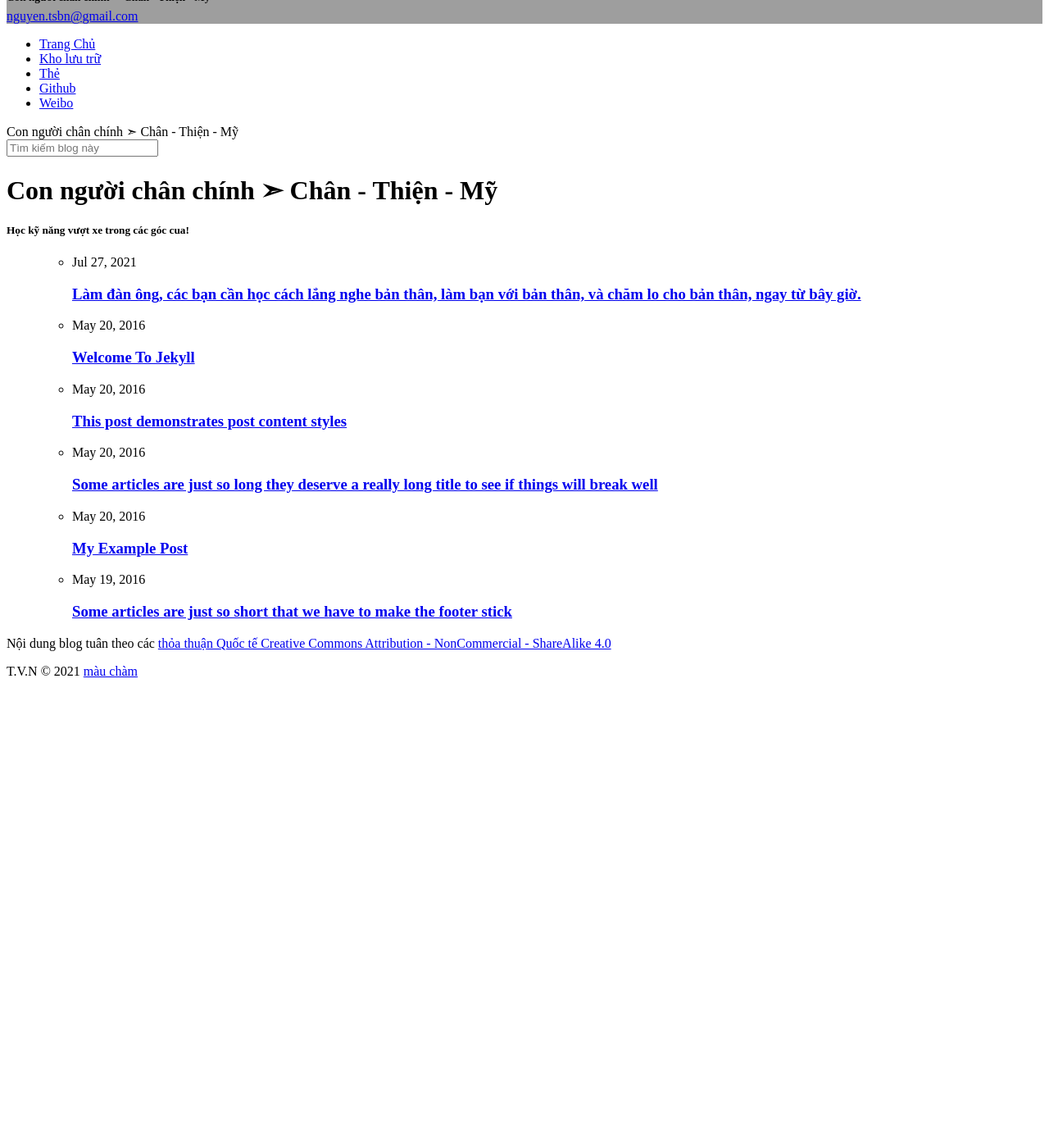
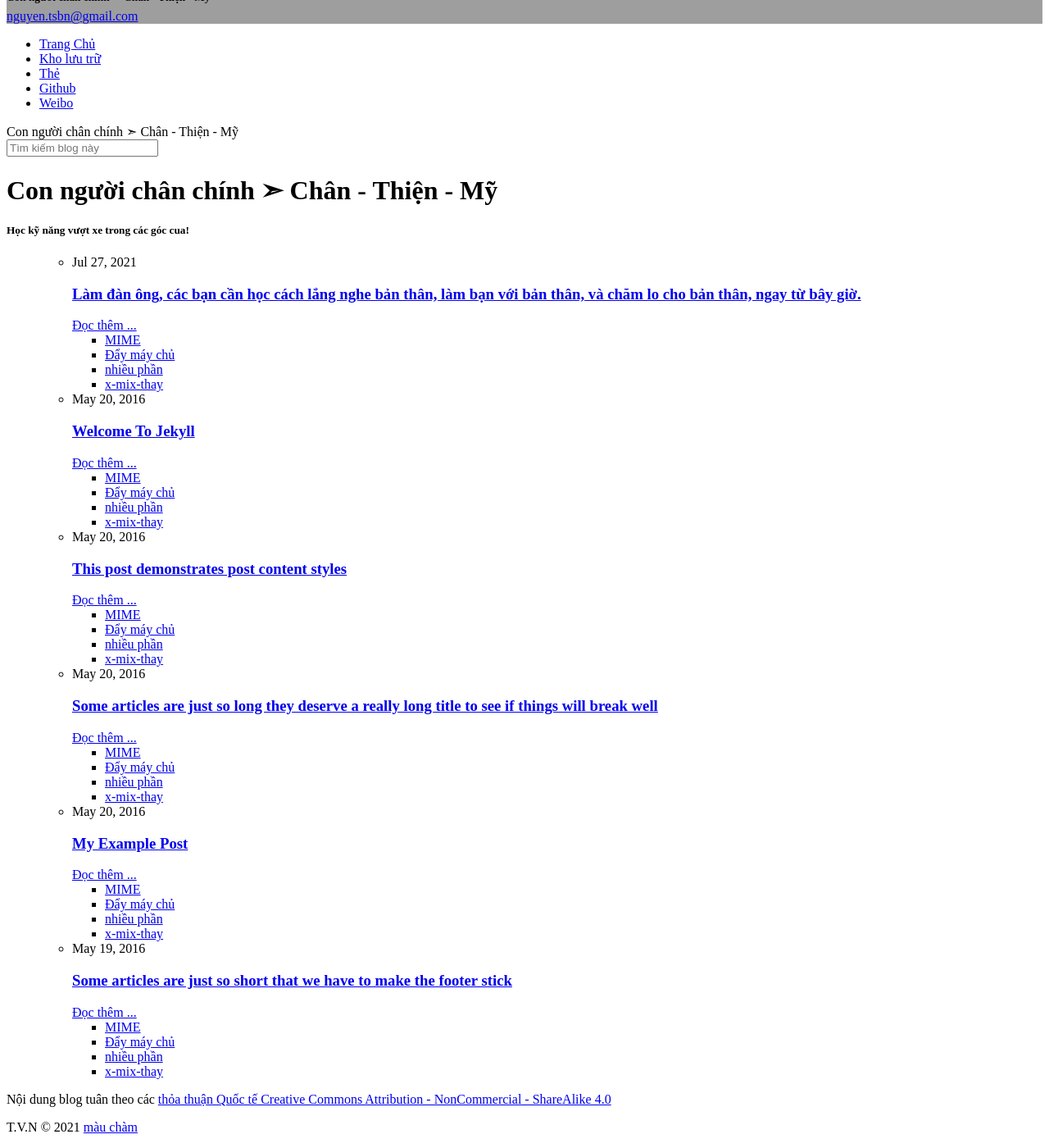
Before and after one commit to tranvietnguyen/blog, a Jekyll site: the page built from index.md, in a window 1280 px wide and 1400 px high, scrolled down 362 px. Shown: the whole window at 82% size. Built offline with Jekyll 4.4.1, drawn with Linux system fonts in a browser that asks for light colours; comment, search, counter and statistics services are not loaded; before the commit the page ends 1206 px from its top, so only the background shows below that.

Commit message:
sua lạilít bai viet

```diff
--- a/_layouts/home.html
+++ b/_layouts/home.html
@@ -21,7 +21,49 @@ layout: default
     {%- if page.list_title -%}
       <h2 class="post-list-heading">{{ page.list_title }}</h2>
     {%- endif -%}
-    <ul class="post-list">
+<!--mới nè-->
+<ul class="post-list">
+  {%- assign date_format = site.minima.date_format | default: "%b %-d, %Y" -%}
+      {%- for post in posts -%}
+  <li class="post-list-item fade in">
+    <article class="article-card article-type-post" itemprop="blogPost">
+      <div class="post-meta">
+        <time class="post-time" title="{{ post.date | date: date_format }}" datetime="{{ post.date | date: date_format }}" itemprop="datePublished">{{ post.date | date: date_format }}
+        </time>
+      </div>
+    <h3 class="post-title" itemprop="name"><a class="post-title-link" href="{{ post.url | relative_url }}">{{ post.title | escape }}</a></h3>
+  <div class="post-content" id="post-content" itemprop="postContent">
+    {%- if site.show_excerpts -%}
+          {{ post.excerpt }}
+    {%- endif -%}
+        <a href="{{ post.url | relative_url }}" class="post-more waves-effect waves-button">Đọc thêm ...</a>
+  </div>
+  <div class="post-footer">
+    <ul class="article-tag-list">
+      <li class="article-tag-list-item">
+        <a class="article-tag-list-link waves-effect waves-button" href="/tags/MIME/">MIME
+        </a>
+      </li>
+      <li class="article-tag-list-item">
+        <a class="article-tag-list-link waves-effect waves-button" href="/tags/Server-Push/">Đẩy máy chủ
+        </a>
+      </li>
+      <li class="article-tag-list-item">
+        <a class="article-tag-list-link waves-effect waves-button" href="/tags/multipart/">nhiều phần
+        </a>
+      </li>
+      <li class="article-tag-list-item">
+        <a class="article-tag-list-link waves-effect waves-button" href="/tags/x-mixed-replace/">x-mix-thay
+        </a>
+      </li>
+    </ul>
+  </div>
+    </article>
+  </li>
+      {%- endfor -%}
+</ul>
+<!--hết mới nè-->
+    <!--cũ mặc định <ul class="post-list">
       {%- assign date_format = site.minima.date_format | default: "%b %-d, %Y" -%}
       {%- for post in posts -%}
       <li>
@@ -36,7 +78,7 @@ layout: default
         {%- endif -%}
       </li>
       {%- endfor -%}
-    </ul>
+    </ul>-->
 
     {% if site.paginate %}
       <div class="pager">
```
